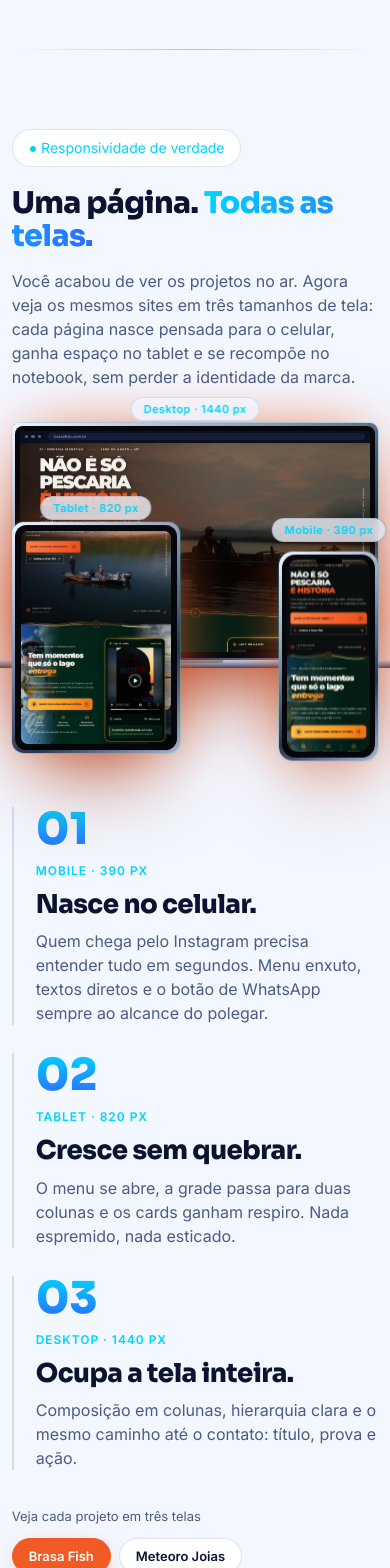
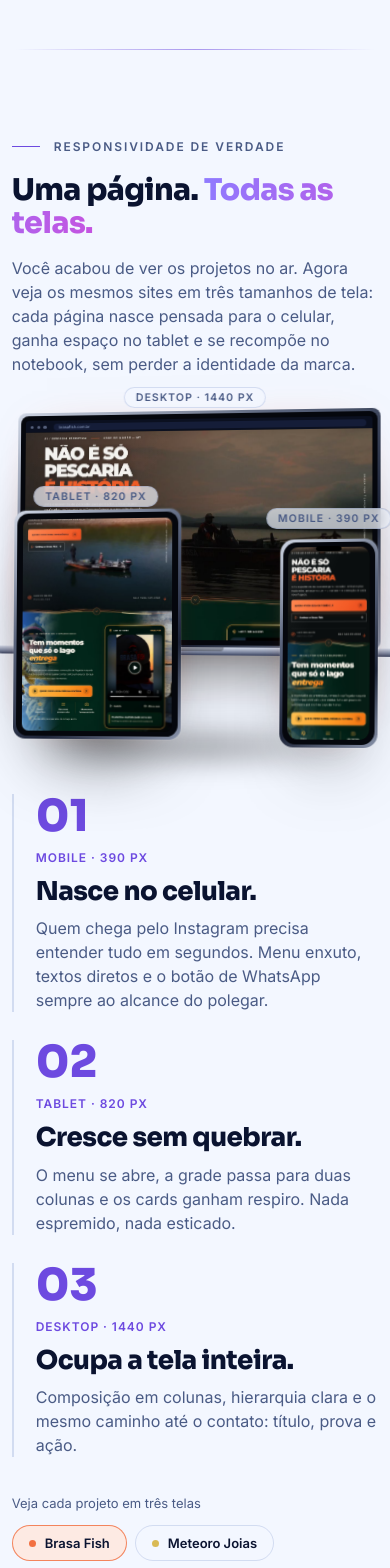
Before and after one commit to tazervdroidnn-oss/joaodstudio, a Next.js app: page / in a window 390 px wide. Shown: the part 4860-6428 px from the top of the page. Built offline with nearby package versions, Linux system fonts and the light colour scheme.

Commit message:
feat: secao responsiva mais elegante, brilho contido e profundidade 3D com inclinacao pelo mouse

```diff
--- a/app/globals.css
+++ b/app/globals.css
@@ -249,3 +249,38 @@ h1, h2, h3, h4 { font-family: var(--font-sora), Inter, system-ui, sans-serif; li
 @media (prefers-reduced-motion: reduce) {
   .thread { transform: none; } .progress { display: none; } .sec::before { transform: translateX(-50%) scaleX(1); } .hl { background-size: 100% 2px; }
 }
+
+/* ============================================================
+   Seção responsiva: acabamento elegante e profundidade 3D
+   ============================================================ */
+
+/* Textos na cor da seção (violeta), sem degradê brilhante */
+.rs-pill { display: inline-flex; align-items: center; gap: 14px; padding: 0; border: 0; background: none; color: var(--mut); font: 600 12px var(--font-inter), sans-serif; letter-spacing: 0.16em; text-transform: uppercase; }
+.rs-pill::before { content: ""; width: 28px; height: 1px; background: var(--acc); }
+.rs-num { background: none; color: var(--acc); -webkit-text-fill-color: var(--acc); }
+.rs-cap small { color: var(--acc); }
+.rs-prog i { background: var(--acc); }
+.rs-visit, .rs-end p a, .rs-end small a { color: var(--acc); }
+.rs-visit:hover { border-bottom-color: var(--acc); }
+
+/* Brilho de fundo bem mais contido: só uma atmosfera na cor do projeto */
+.rs-glow { inset: 16% 10%; background: radial-gradient(closest-side, color-mix(in srgb, var(--s-glow) 20%, transparent), transparent 72%); filter: blur(64px); opacity: 0.6; }
+
+/* Sombra de chão sob os aparelhos */
+.rs-floor { position: absolute; left: 4%; right: 0; bottom: -4%; z-index: 0; height: 10%; border-radius: 50%; background: radial-gradient(closest-side, rgba(0, 0, 0, 0.55), transparent); filter: blur(14px); pointer-events: none; }
+
+/* Molduras em titânio escuro, com luz só na borda e sombra profunda */
+.rs-frame { background: linear-gradient(145deg, #cfd6e4, #5a647c 38%, #1d2438 72%, #8a94ab); box-shadow: 0 0 0 1px rgba(255, 255, 255, 0.07), 0 46px 70px -38px rgba(0, 0, 0, 0.75), 0 0 44px -30px color-mix(in srgb, var(--s-glow) 50%, transparent); }
+.rs-fit::after { content: ""; position: absolute; inset: 0; z-index: 2; pointer-events: none; background: linear-gradient(115deg, rgba(255, 255, 255, 0.08), transparent 34%); }
+
+/* Profundidade: cada aparelho repousa levemente girado (o GSAP ajusta com o mouse) */
+.rs-depth { transform: perspective(1400px) rotateY(-8deg) rotateX(2deg); transform-origin: 50% 60%; will-change: transform; }
+
+/* Rótulos dos aparelhos mais discretos */
+.rs-chip { padding: 3px 11px; background: color-mix(in srgb, var(--bg) 70%, transparent); color: var(--mut); font: 600 10.5px var(--font-inter), sans-serif; letter-spacing: 0.1em; text-transform: uppercase; }
+
+/* Abas: contorno fino e um ponto da cor do projeto, sem bloco chapado */
+.rs-tabs button { display: inline-flex; align-items: center; gap: 9px; background: transparent; }
+.rs-tabs button::before { content: ""; width: 7px; height: 7px; border-radius: 50%; background: var(--tc); opacity: 0.85; }
+.rs-tabs button:hover { border-color: color-mix(in srgb, var(--tc) 60%, var(--bd)); }
+.rs-tabs button.on { background: color-mix(in srgb, var(--tc) 13%, var(--card)); border-color: color-mix(in srgb, var(--tc) 70%, transparent); color: var(--tx); box-shadow: none; }
--- a/components/Responsive.js
+++ b/components/Responsive.js
@@ -40,7 +40,7 @@ function Device({ d, s }) {
   return (
     <div className={`rs-dev rs-${d.key}`} aria-hidden="true">
       <span className="rs-chip">{d.label} · {d.px}</span>
-      <div className="rs-float">
+      <div className="rs-depth"><div className="rs-float">
         <div className="rs-frame">
           <div className="rs-bz">
             {d.key === "laptop" && <div className="rs-bar"><u /><u /><u /><em>{s.host}</em></div>}
@@ -54,6 +54,7 @@ function Device({ d, s }) {
           </div>
         </div>
         {d.key === "laptop" && <div className="rs-base" />}
+        </div>
       </div>
     </div>
   );
@@ -76,30 +77,56 @@ export default function Responsive() {
       const [c0, c1, c2] = el.querySelectorAll(".rs-cap");
       const L = q(".rs-laptop"), T = q(".rs-tablet"), P = q(".rs-phone");
 
-      gsap.set(L, { autoAlpha: 0, y: 70, scale: 0.94 });
-      gsap.set(T, { autoAlpha: 0, x: -90 });
-      gsap.set(P, { autoAlpha: 0, y: 90, scale: 1.12, transformOrigin: "50% 100%" });
+      gsap.set([L, T, P], { transformPerspective: 1600 });
+      gsap.set(L, { autoAlpha: 0, y: 70, scale: 0.94, rotationY: 14 });
+      gsap.set(T, { autoAlpha: 0, x: -90, rotationY: 20 });
+      gsap.set(P, { autoAlpha: 0, y: 90, scale: 1.12, rotationX: -10, transformOrigin: "50% 100%" });
       gsap.set([c0, c1, c2], { autoAlpha: 0, y: 24 });
 
       const tl = gsap.timeline({
         defaults: { ease: "power2.inOut" },
         scrollTrigger: { trigger: q(".rs-pin"), start: "top top", end: "+=240%", pin: true, scrub: 0.6, anticipatePin: 1 },
       });
-      tl.to(P, { autoAlpha: 1, y: 0, duration: 1 })
+      tl.to(P, { autoAlpha: 1, y: 0, rotationX: 0, duration: 1 })
         .to(c0, { autoAlpha: 1, y: 0, duration: 0.6 }, 0.2)
         .to({}, { duration: 0.7 })
         .to(c0, { autoAlpha: 0, y: -24, duration: 0.5 })
-        .to(T, { autoAlpha: 1, x: 0, duration: 1 }, "<")
+        .to(T, { autoAlpha: 1, x: 0, rotationY: 0, duration: 1 }, "<")
         .to(P, { scale: 1, duration: 1 }, "<")
         .to(c1, { autoAlpha: 1, y: 0, duration: 0.6 }, "<0.3")
         .to({}, { duration: 0.7 })
         .to(c1, { autoAlpha: 0, y: -24, duration: 0.5 })
-        .to(L, { autoAlpha: 1, y: 0, scale: 1, duration: 1.1 }, "<")
+        .to(L, { autoAlpha: 1, y: 0, scale: 1, rotationY: 0, duration: 1.1 }, "<")
         .to(c2, { autoAlpha: 1, y: 0, duration: 0.6 }, "<0.3")
         .to({}, { duration: 0.8 });
       tl.to(q(".rs-prog i"), { scaleY: 1, ease: "none", duration: tl.duration() }, 0);
 
-      return () => el.classList.remove("rs-pinned");
+      // Inclinação 3D que acompanha o mouse; cada aparelho se move um pouco diferente (profundidade)
+      let off = () => {};
+      if (window.matchMedia("(hover: hover)").matches) {
+        const stage = q(".rs-stage");
+        const layers = [[L, 0.8, 6], [T, 1.2, 12], [P, 1.6, 20]].map(([dev, m, px]) => {
+          const d = dev.querySelector(".rs-depth");
+          gsap.set(d, { transformPerspective: 1400, rotationY: -8, rotationX: 2 });
+          const o = { m, px };
+          o.ry = gsap.quickTo(d, "rotationY", { duration: 1, ease: "power3.out" });
+          o.rx = gsap.quickTo(d, "rotationX", { duration: 1, ease: "power3.out" });
+          o.x = gsap.quickTo(d, "x", { duration: 1, ease: "power3.out" });
+          return o;
+        });
+        const move = (e) => {
+          const r = stage.getBoundingClientRect();
+          const nx = (e.clientX - r.left) / r.width - 0.5;
+          const ny = (e.clientY - r.top) / r.height - 0.5;
+          layers.forEach((o) => { o.ry(-8 + nx * 14 * o.m); o.rx(2 - ny * 8 * o.m); o.x(nx * o.px); });
+        };
+        const leave = () => layers.forEach((o) => { o.ry(-8); o.rx(2); o.x(0); });
+        stage.addEventListener("pointermove", move);
+        stage.addEventListener("pointerleave", leave);
+        off = () => { stage.removeEventListener("pointermove", move); stage.removeEventListener("pointerleave", leave); };
+      }
+
+      return () => { off(); el.classList.remove("rs-pinned"); };
     });
 
     // Celular e tablet: sem fixar a tela, os aparelhos entram em sequência.
@@ -114,10 +141,10 @@ export default function Responsive() {
   }, []);
 
   return (
-    <section id="responsivo" ref={root} className="rs sec">
+    <section id="responsivo" ref={root} className="rs sec acc-v">
       <div className="rs-wrap">
         <div className="rs-head">
-          <span className="rs-pill rv">● Responsividade de verdade</span>
+          <span className="rs-pill rv">Responsividade de verdade</span>
           <h2 className="h2 rv">Uma página. <span className="g">Todas as telas.</span></h2>
           <p className="sub rv" style={{ marginBottom: 0 }}>
             Você acabou de ver os projetos no ar. Agora veja os mesmos sites em três tamanhos de tela: cada página nasce pensada para o
@@ -159,6 +186,7 @@ export default function Responsive() {
 
           <div className="rs-stage" role="img" aria-label={`Capturas reais do site ${s.tab} em celular, tablet e notebook`} style={{ "--s-glow": s.glow }}>
             <div className="rs-glow" />
+            <div className="rs-floor" />
             {DEVICES.map((d) => <Device key={d.key} d={d} s={s} />)}
           </div>
         </div>
```
